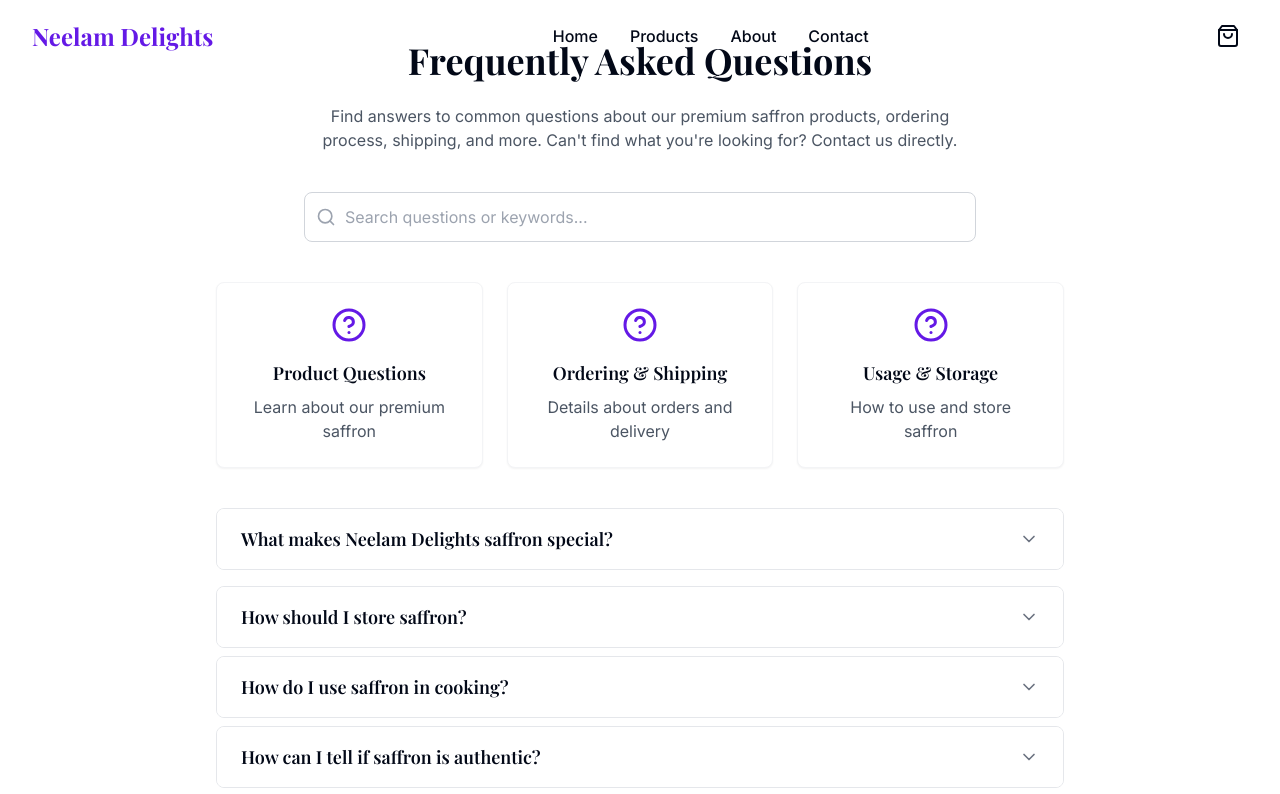
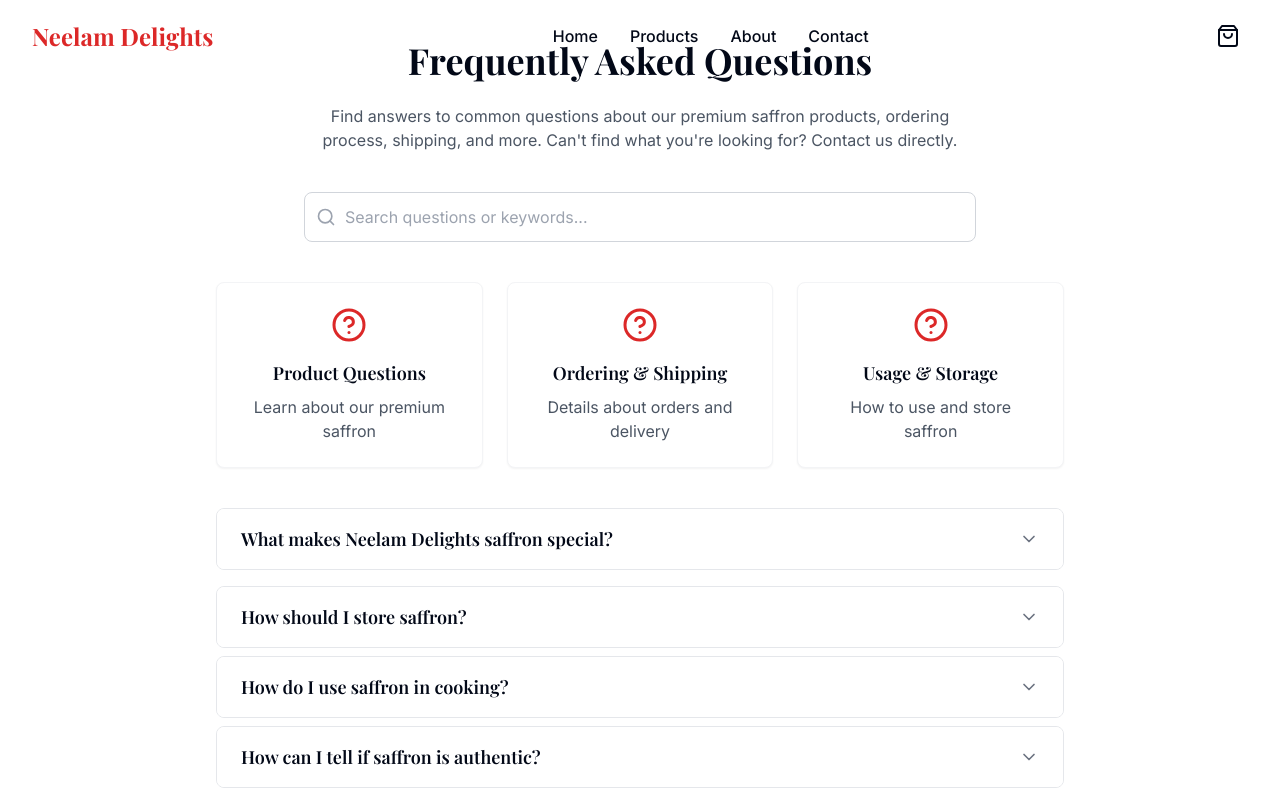
Before and after one commit to karan96108/neelam-delights-shopping, a React (Vite) app: page /faq in a window 1280 px wide. Shown: the top 794 px of the page. Built offline with nearby package versions, Linux system fonts and the light colour scheme.

Commit message:
Update color scheme
Updated color scheme to include red, orange, and yellow.

```diff
--- a/src/index.css
+++ b/src/index.css
@@ -16,16 +16,16 @@
     --popover: 0 0% 100%;
     --popover-foreground: 222.2 84% 4.9%;
 
-    --primary: 262 80% 50%;
+    --primary: 0 72% 51%; /* Changed to red */
     --primary-foreground: 210 40% 98%;
 
-    --secondary: 40 100% 60%;
+    --secondary: 25 95% 53%; /* Changed to orange */
     --secondary-foreground: 222.2 47.4% 11.2%;
 
     --muted: 210 40% 96.1%;
     --muted-foreground: 215.4 16.3% 46.9%;
 
-    --accent: 40 100% 60%;
+    --accent: 47 100% 50%; /* Changed to yellow */
     --accent-foreground: 222.2 47.4% 11.2%;
 
     --destructive: 0 84.2% 60.2%;
@@ -33,7 +33,7 @@
 
     --border: 214.3 31.8% 91.4%;
     --input: 214.3 31.8% 91.4%;
-    --ring: 262 80% 50%;
+    --ring: 0 72% 51%; /* Changed to red */
 
     --radius: 0.5rem;
 
@@ -57,16 +57,16 @@
     --popover: 222.2 84% 4.9%;
     --popover-foreground: 210 40% 98%;
 
-    --primary: 262 80% 50%;
+    --primary: 0 72% 51%; /* Changed to red */
     --primary-foreground: 210 40% 98%;
 
-    --secondary: 40 100% 60%;
+    --secondary: 25 95% 53%; /* Changed to orange */
     --secondary-foreground: 210 40% 98%;
 
     --muted: 217.2 32.6% 17.5%;
     --muted-foreground: 215 20.2% 65.1%;
 
-    --accent: 40 100% 60%;
+    --accent: 47 100% 50%; /* Changed to yellow */
     --accent-foreground: 210 40% 98%;
 
     --destructive: 0 62.8% 30.6%;
@@ -74,7 +74,7 @@
 
     --border: 217.2 32.6% 17.5%;
     --input: 217.2 32.6% 17.5%;
-    --ring: 262.1 83.3% 57.8%;
+    --ring: 0 72% 51%; /* Changed to red */
     --sidebar-background: 240 5.9% 10%;
     --sidebar-foreground: 240 4.8% 95.9%;
     --sidebar-primary: 224.3 76.3% 48%;
--- a/tailwind.config.ts
+++ b/tailwind.config.ts
@@ -62,6 +62,42 @@ export default {
 					'accent-foreground': 'hsl(var(--sidebar-accent-foreground))',
 					border: 'hsl(var(--sidebar-border))',
 					ring: 'hsl(var(--sidebar-ring))'
+				},
+				red: {
+					50: '#fef2f2',
+					100: '#fee2e2',
+					200: '#fecaca',
+					300: '#fca5a5',
+					400: '#f87171',
+					500: '#ef4444',
+					600: '#dc2626',
+					700: '#b91c1c',
+					800: '#991b1b',
+					900: '#7f1d1d',
+				},
+				orange: {
+					50: '#fff7ed',
+					100: '#ffedd5',
+					200: '#fed7aa',
+					300: '#fdba74',
+					400: '#fb923c',
+					500: '#f97316',
+					600: '#ea580c',
+					700: '#c2410c',
+					800: '#9a3412',
+					900: '#7c2d12',
+				},
+				yellow: {
+					50: '#fefce8',
+					100: '#fef9c3',
+					200: '#fef08a',
+					300: '#fde047',
+					400: '#facc15',
+					500: '#eab308',
+					600: '#ca8a04',
+					700: '#a16207',
+					800: '#854d0e',
+					900: '#713f12',
 				},
 				saffron: {
 					50: '#fff9eb',
```
